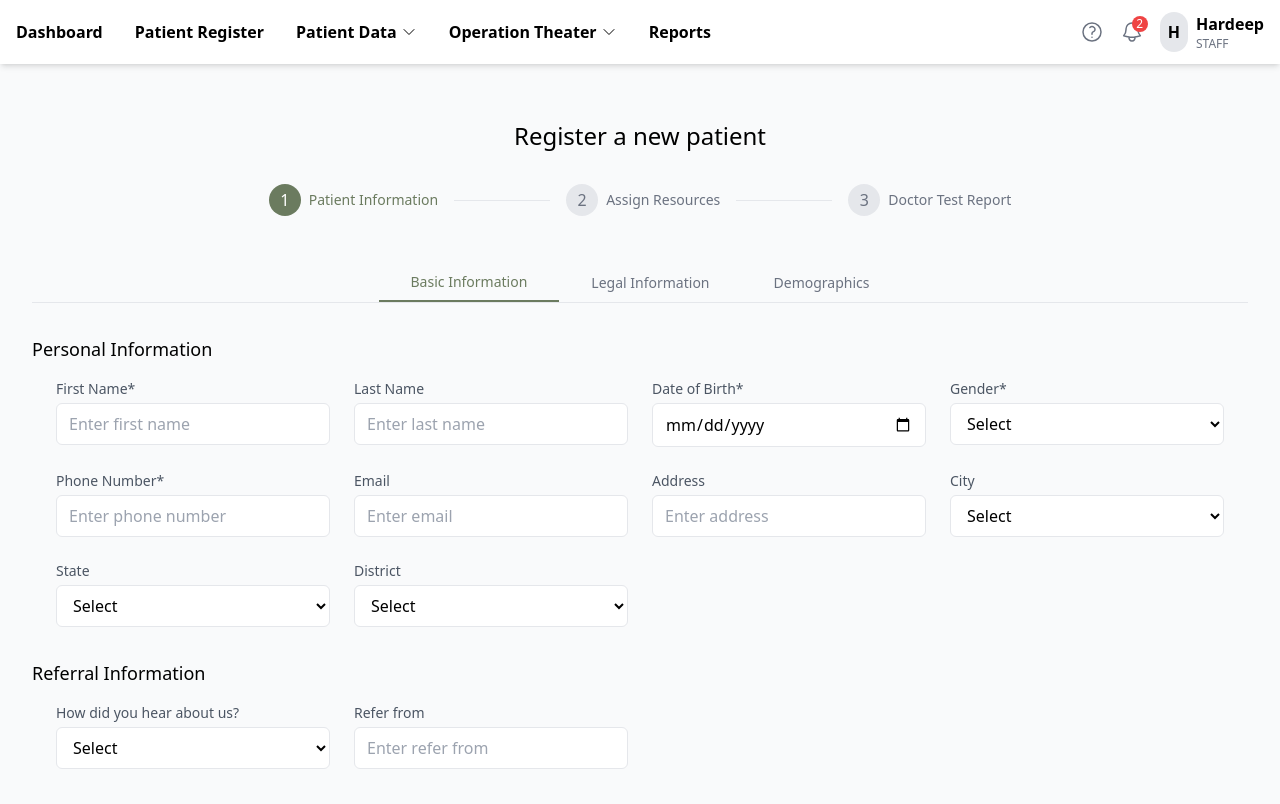
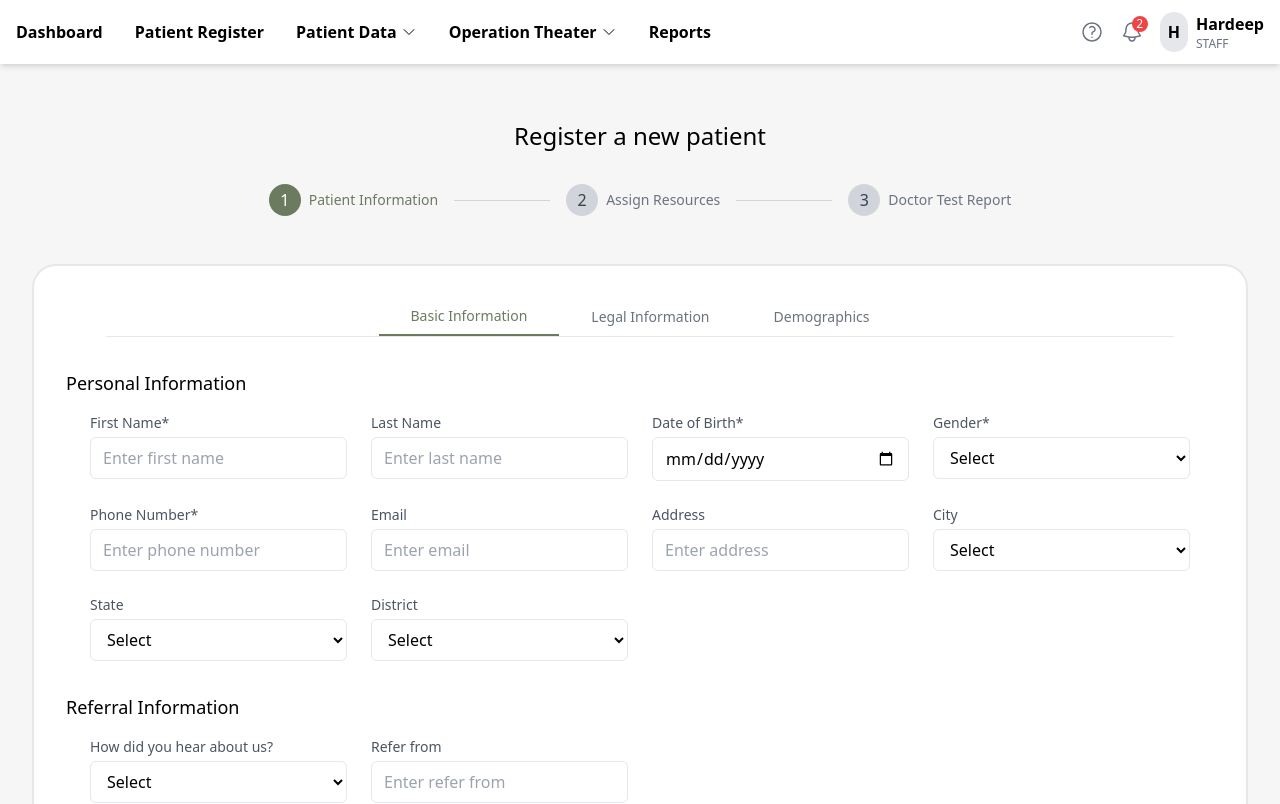
Before and after one commit to arghyadutta080/patient-Data-Management-App, a React (Vite) app: page /patient-register in a window 1280 px wide. Shown: the top 804 px of the page. Built offline with nearby package versions, Linux system fonts and the light colour scheme.

Commit message:
update(patient-register nav): bg and other UI update

```diff
--- a/src/App.css
+++ b/src/App.css
@@ -1,4 +1,5 @@
 #root {
-  height: 100vh;
-  background-color: #ebebeb;
+  height: 100%;
+  background-color: #f6f6f6f3;
+  width: 100%;
 }
--- a/src/App.jsx
+++ b/src/App.jsx
@@ -2,6 +2,7 @@ import { BrowserRouter as Router, Routes, Route } from 'react-router-dom';
 import { Toaster } from 'react-hot-toast';
 import Navbar from './components/common/Navbar';
 import { Dashboard, PatientRegister, PatientRecords, MedicalHistory, Appointments, OTSchedule, OperatingRooms, EquipmentStatus, Reports } from './pages';
+import './App.css';
 
 function App() {
   const routes = [
@@ -17,7 +18,7 @@ function App() {
   ]
   return (
     <Router>
-      <div className="min-h-screen bg-gray-50">
+      <div className="min-h-screen">
         <Navbar />
         <div className="max-w-7xl mx-auto px-4 py-6">
           <Routes>
--- a/src/components/registration-form/StepperForm.jsx
+++ b/src/components/registration-form/StepperForm.jsx
@@ -186,7 +186,7 @@ const StepperForm = () => {
             <div className={`flex items-center justify-center w-8 h-8 rounded-full
                 ${index <= activeStep
                 ? 'bg-olive-600 text-white'
-                : 'bg-gray-200 text-gray-500'}`}>
+                : 'bg-gray-300 text-gray-700'}`}>
               {step.number}
             </div>
 
@@ -199,15 +199,18 @@ const StepperForm = () => {
 
             {index < steps.length - 1 && (
               <div className={`w-24 h-[1px] mx-4
-                  ${index < activeStep ? 'bg-olive-600' : 'bg-gray-200'}`} />
+                  ${index < activeStep ? 'bg-olive-600' : 'bg-gray-300'}`} />
             )}
           </div>
         ))}
       </div>
 
+      {/* Content Area */}
+      <div className="max-w-8xl mx-auto px-8 py-8 border-2 border-gray-200 rounded-3xl bg-white">
+
         {/* Tabs - Only show for Sub-steps */}
         {steps[activeStep]?.subSteps && (
-        <div className="flex border-b justify-center">
+          <div className="flex border-b mx-10 justify-center">
             {steps[activeStep].subSteps.map((tab, index) => (
               <button
                 key={index}
@@ -223,9 +226,10 @@ const StepperForm = () => {
           </div>
         )}
 
-      {/* Content Area */}
+        {/* Step & Sub-step Content */}
         <div className="mt-8 min-h-[300px]">
           {renderContent()}
+        </div>
       </div>
     </div>
   )
```
Lines whose indentation alone changed are shown as unchanged.
